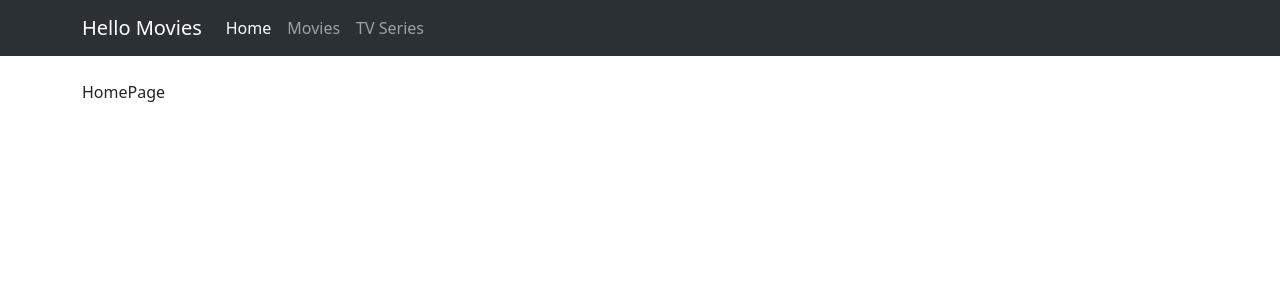
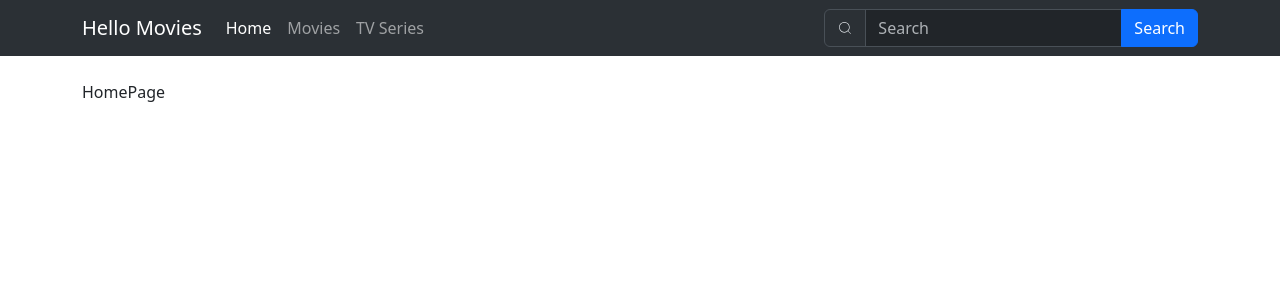
Before and after one commit to kamalabbas/HelloMovies, a React (Vite) app: page / in a window 1280 px wide. Shown: the top 300 px of the page. Built offline with nearby package versions, Linux system fonts and the light colour scheme.

Commit message:
implement infinite scroll, create search componet

```diff
--- a/package.json
+++ b/package.json
@@ -17,6 +17,8 @@
     "react": "^18.2.0",
     "react-bootstrap": "^2.9.2",
     "react-dom": "^18.2.0",
+    "react-icons": "^5.0.1",
+    "react-infinite-scroll-component": "^6.1.0",
     "react-router-dom": "^6.21.1",
     "zustand": "^4.4.7"
   },
--- a/src/component/NavBarComponent.tsx
+++ b/src/component/NavBarComponent.tsx
@@ -2,6 +2,7 @@ import Container from 'react-bootstrap/Container';
 import Nav from 'react-bootstrap/Nav';
 import Navbar from 'react-bootstrap/Navbar';
 import { NavLink } from 'react-router-dom';
+import { SearchComponent } from './SearchComponent';
 
 function NavbarComponent() {
   return (
@@ -16,6 +17,8 @@ function NavbarComponent() {
             <Nav.Link to="series" as={NavLink}>TV Series</Nav.Link>
           </Nav>
         </Navbar.Collapse>
+
+        <SearchComponent />
       </Container>
     </Navbar>
   );
--- /dev/null
+++ b/src/component/SearchComponent.tsx
@@ -0,0 +1,38 @@
+import { Button, Form, InputGroup } from "react-bootstrap";
+import { CiSearch } from "react-icons/ci";
+import { useRef } from "react";
+import useMoviesQuery from "../state-management/MovieQueryStore";
+import { useLocation, useNavigate, } from "react-router-dom";
+
+export const SearchComponent = () => {
+  const searchQuery = useRef<HTMLInputElement>(null);
+  const setSearchQuery = useMoviesQuery((s) => s.setSearch);
+  const navigate = useNavigate();
+  const location = useLocation();
+  const { pathname } = location;
+
+  const search = (e: React.KeyboardEvent<HTMLInputElement>) => {
+    if (e && e.key != "Enter") return;
+
+    if (pathname != '/search') navigate("search");
+    setSearchQuery(searchQuery.current?.value);
+  };
+
+  return (
+    <InputGroup className="w-auto">
+      <InputGroup.Text>
+        <CiSearch />
+      </InputGroup.Text>
+      <Form.Control
+        onKeyDown={(e: React.KeyboardEvent<HTMLInputElement>) => search(e)}
+        ref={searchQuery}
+        placeholder="Search"
+        aria-label="Search"
+        aria-describedby="basic-addon1"
+      />
+      <Button variant="primary" type="submit">
+        Search
+      </Button>
+    </InputGroup>
+  );
+};
--- a/src/hooks/useMovies.ts
+++ b/src/hooks/useMovies.ts
@@ -1,4 +1,4 @@
-import { useQuery } from "@tanstack/react-query";
+import { useInfiniteQuery } from "@tanstack/react-query";
 import { Movie } from "../entities/Movie";
 import APIClient from "../services/api-client";
 import { FetchResponse } from "../entities/FetchResponse";
@@ -6,9 +6,11 @@ import { MovieQuery } from "../state-management/MovieQueryStore";
 
 const apiClient = new APIClient<Movie>('/discover/movie');
 
-const useMovies = (movieQuery: MovieQuery) => useQuery<FetchResponse<Movie>, Error>({
+const useMovies = (movieQuery: MovieQuery) => useInfiniteQuery<FetchResponse<Movie>, Error>({
         queryKey: ['movies', movieQuery],
-        queryFn: () => apiClient.getAll({params: {with_genres: movieQuery.genreId, sort_by: movieQuery.sortValue }}),
+        queryFn: ({pageParam}) => apiClient.getAll({params: {with_genres: movieQuery.genreId, sort_by: movieQuery.sortValue, pageParam: pageParam }}),
+        initialPageParam: 1,
+        getNextPageParam: (lastPage, allPages) => allPages.length + 1,
         staleTime: 24 * 60 * 60 * 1000
 });
 
--- /dev/null
+++ b/src/hooks/useSearch.ts
@@ -0,0 +1,14 @@
+import { useQuery } from "@tanstack/react-query";
+import { Movie } from "../entities/Movie";
+import APIClient from "../services/api-client";
+import { FetchResponse } from "../entities/FetchResponse";
+import { MovieQuery } from "../state-management/MovieQueryStore";
+
+const apiClient = new APIClient<Movie>('/search/movie');
+
+const useSearch = (movieQuery: MovieQuery) => useQuery<FetchResponse<Movie>>({
+    queryKey: ['search', movieQuery],
+    queryFn: () => apiClient.getAll({params: {with_genres: movieQuery.genreId, sort_by: movieQuery.sortValue, query: movieQuery.searchQuery }})
+})
+
+export default useSearch;
--- a/src/pages/Movies.tsx
+++ b/src/pages/Movies.tsx
@@ -1,19 +1,29 @@
-import { Link } from 'react-router-dom';
-import useMovies from '../hooks/useMovies';
-import { Filters } from '../component/Filters';
-import useMoviesQuery from '../state-management/MovieQueryStore';
+import { Link } from "react-router-dom";
+import useMovies from "../hooks/useMovies";
+import { Filters } from "../component/Filters";
+import useMoviesQuery from "../state-management/MovieQueryStore";
+import InfiniteScroll from "react-infinite-scroll-component";
 
 export const Movies = () => {
-  const movieQuery = useMoviesQuery(s => s.movieQuery);
-  const { data } =  useMovies(movieQuery);
+  const movieQuery = useMoviesQuery((s) => s.movieQuery);
+  const { data, fetchNextPage, hasNextPage } = useMovies(movieQuery);
+
+  const pageLength = data?.pages.reduce((total, page) => total + page.results.length, 0) || 0;
+
   return (
     <>
-      <Filters />
-      { data?.results.map((movie) =>
-      <div key={movie.id}>
-        <Link to={`/movie/${movie.id}`}>{movie.title}</Link>
-      </div>
-      )}
+    <Filters />
+
+    <InfiniteScroll dataLength={pageLength} next={fetchNextPage} hasMore={hasNextPage} loader={<div>aaaaaaaaaaaaaaaaaaa</div>}>
+        {data?.pages.map((page) => {
+          return page.results.map((movie) => {
+            return <div key={movie.id}>
+              <Link to={`/movie/${movie.id}`}>{movie.title}</Link>
+            </div>;
+          });
+        })}
+
+    </InfiniteScroll>
     </>
-  )
-}
+  );
+};
--- /dev/null
+++ b/src/pages/SearchPage.tsx
@@ -0,0 +1,21 @@
+import { Link } from "react-router-dom";
+import { Filters } from "../component/Filters";
+import useSearch from "../hooks/useSearch";
+import useMoviesQuery from "../state-management/MovieQueryStore";
+
+export const SearchPage = () => {
+  const movieQuery = useMoviesQuery((s) => s.movieQuery);
+  const { data } = useSearch(movieQuery);
+
+  return (
+    <>
+      <Filters />
+      <div>{(data?.results.length == 0) && "No results found, go to hell."}</div>
+      {data?.results.map((movie) => (
+        <div key={movie.id}>
+          <Link to={`/movie/${movie.id}`}>{movie.title}</Link>
+        </div>
+      ))}
+    </>
+  );
+};
--- a/src/routes/Router.tsx
+++ b/src/routes/Router.tsx
@@ -4,6 +4,7 @@ import { Movies } from "../pages/Movies";
 import { MovieDetails } from "../pages/MovieDetails";
 import { SeriesPage } from "../pages/SeriesPage";
 import { MainLayout } from "../layout/MainLayout";
+import { SearchPage } from "../pages/SearchPage";
 
 const router = createBrowserRouter([
   {
@@ -14,6 +15,7 @@ const router = createBrowserRouter([
         { path: 'movies', element: <Movies /> },
         { path: 'movie/:id', element: <MovieDetails />},
         { path: 'series', element: <SeriesPage /> },
+        { path: 'search', element: <SearchPage /> },
     ],
   },
 ]);
--- a/src/state-management/MovieQueryStore.ts
+++ b/src/state-management/MovieQueryStore.ts
@@ -3,12 +3,13 @@ import { create } from 'zustand';
 export interface MovieQuery {
     genreId?: number;
     sortValue?: string;
+    searchQuery?: string;
 }
-
 interface MovieQueryStore {
     movieQuery: MovieQuery;
     setGenreId: (genreId: number) => void;
     setSortOrder: (sortValue: string | undefined) => void;
+    setSearch: (searchQuery: string | undefined) => void;
 }
 
 const useMoviesQuery = create<MovieQueryStore>( (set) => ({
@@ -17,7 +18,9 @@ const useMoviesQuery = create<MovieQueryStore>( (set) => ({
         sortValue: undefined,
     },
     setGenreId: (genreId) => set(store => ({movieQuery: {...store.movieQuery, genreId}})),
-    setSortOrder: (sortValue) => set(store => ({movieQuery: {...store.movieQuery, sortValue}}))
+    setSortOrder: (sortValue) => set(store => ({movieQuery: {...store.movieQuery, sortValue}})),
+    setSearch: (searchQuery) => set(store => ({movieQuery: {...store.movieQuery, searchQuery}}))
+
 }))
 
 
```
Also changed, not shown: 1 other file (tests, documents, lock files or other folders).
